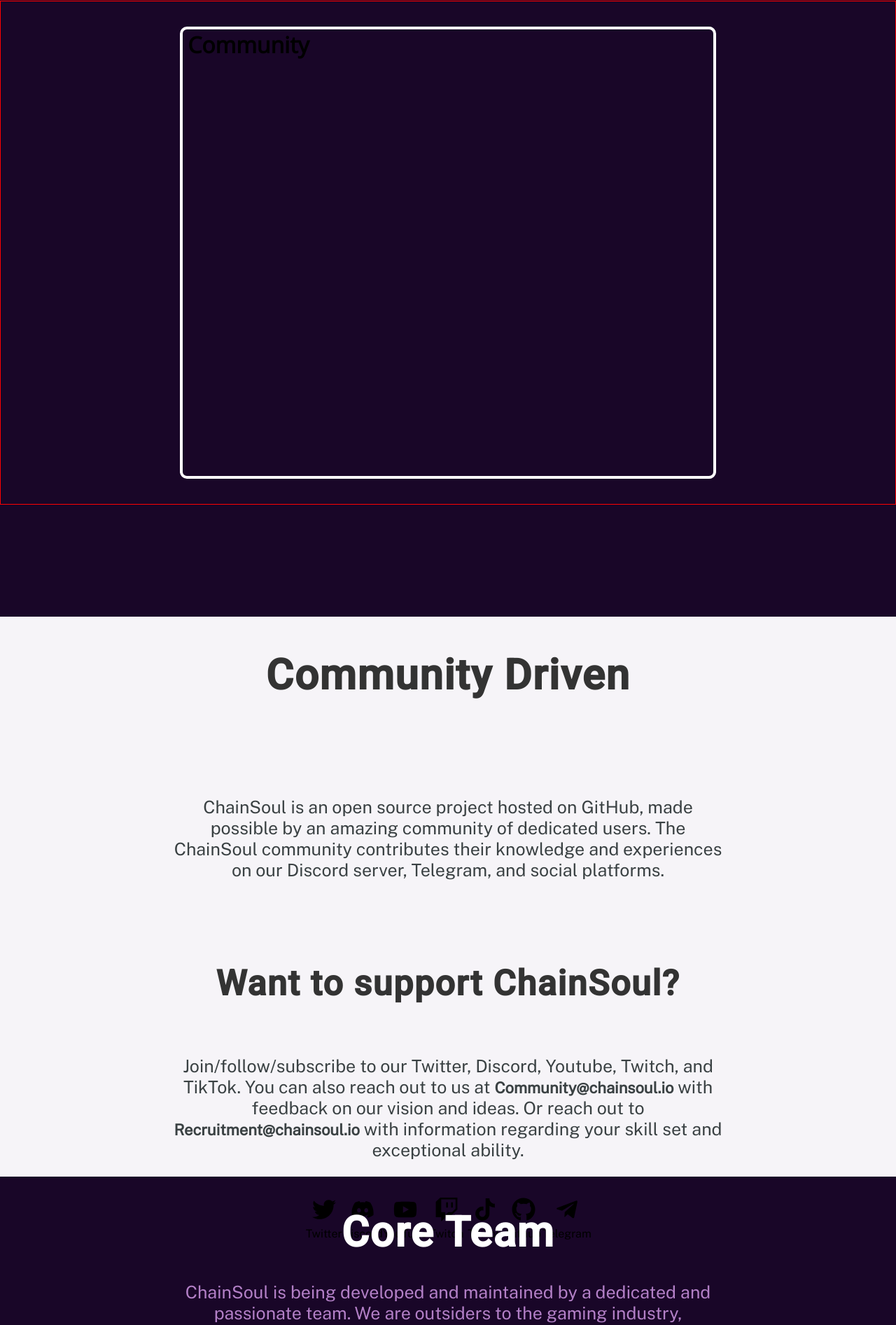
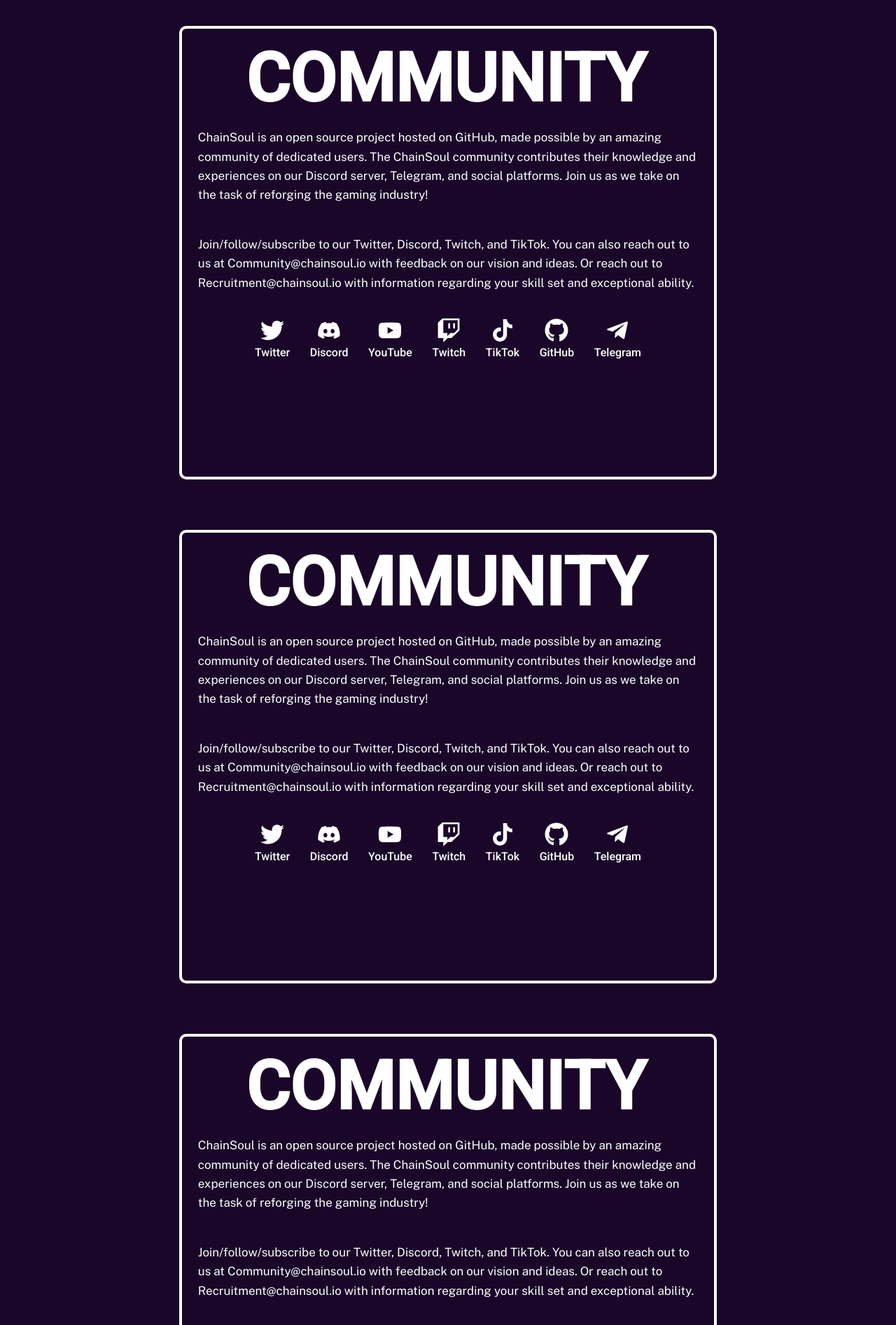
Before and after one commit to ChainSoul-Studio/Website, a Next.js app in the folder app/: page / in a window 1280 px wide. Shown: the part 849-2742 px from the top of the page at 70% size. Built offline with nearby package versions, Linux system fonts and the light colour scheme.

Commit message:
New Sections Updated, adding text contents later.

```diff
--- a/app/pages/index.js
+++ b/app/pages/index.js
@@ -66,68 +66,185 @@
         </div>
       </div>
       <div className={styles.features}>
-        {/* <div className={styles.featureItem}>
-          <div
-            className={styles.iconTitleContainer}
-            style={{
-              backgroundColor: "#0EBBF2",
-              borderTopLeftRadius: "6px",
-              borderBottomLeftRadius: "6px",
-            }}
-          >
-            <img className={styles.featureIcon} src="./identity.svg" />
-            <h1 className={styles.featureTitle}>Identity</h1>
-          </div>
-          <div className={styles.featureDescription}>
-            <p>
-              ChainSoul is a community of humans with dreams, born to live in a
-              more connected, virtual world. Dedicated, creative, dreamers—the
-              future excites us and we can’t stop building toward the virtual
-              universe of our dreams.
-            </p>
-          </div>
-        </div>
-        <div className={styles.featureItem}>
-          <div
-            className={styles.iconTitleContainer}
-            style={{
-              backgroundColor: "#8D44AB",
-            }}
-          >
-            <img className={styles.featureIcon} src="./mission.svg" />
-            <h1 className={styles.featureTitle}>Objective</h1>
-          </div>
-          <div className={styles.featureDescription}>
-            <p>
-            ChainSoul Studio is an community of outcasts attempting to make AAA-quality video games easy to create for the benefit of all gamers and game-creators.
-            </p>
-          </div>
-        </div>
-        <div className={styles.featureItem}>
-          <div
-            className={styles.iconTitleContainer}
-            style={{
-              backgroundColor: "#29B9A4",
-              borderTopRightRadius: "6px",
-              borderBottomRightRadius: "6px",
-            }}
-          >
-            <img className={styles.featureIcon} src="./satellite.svg" />
-            <h1 className={styles.featureTitle}>Join</h1>
-          </div>
-          <div className={styles.featureDescription}>
-            <p>
-            Join a global community of gamers and game-creators who are fed up with pay to win, waiting for releases, and being sold sub-quality games and software.
-            </p>
-          </div>
-        </div>
-      */}
       <div className={styles.featureContainer}>
         <div className={styles.featureTitle}>
           <h1>Community</h1>
         </div>
+        <div className={styles.featureDescriptions}>
+          <p>ChainSoul is an open source project hosted on GitHub, made possible by an amazing community of dedicated users. The ChainSoul community contributes their knowledge and experiences on our Discord server, Telegram, and social platforms. Join us as we take on the task of reforging the gaming industry!</p>
+          <br></br>
+          <br></br>
+          <p>Join/follow/subscribe to our Twitter, Discord, Twitch, and TikTok. You can also reach out to us at Community@chainsoul.io with feedback on our vision and ideas. Or reach out to Recruitment@chainsoul.io with information regarding your skill set and exceptional ability.</p>
+        </div>
+        <div className={styles.featureLinks}>
+          <div className={styles.featureIcons}>
+          <a href="/" passHref={true}>
+              <FaTwitter style={{ width: "34px", height: "34px" }} />
+            </a>
+            <span>Twitter</span>
+          </div>
+          <div className={styles.featureIcons}>
+          <a href="/" passHref={true}>
+              <FaDiscord style={{ width: "34px", height: "34px" }} />
+            </a>
+            <span>Discord</span>
+          </div>
+          <div className={styles.featureIcons}>
+          <a href="/" passHref={true}>
+              <FaYoutube style={{ width: "34px", height: "34px" }} />
+            </a>
+            <span>YouTube</span>
+          </div>
+          <div className={styles.featureIcons}>
+          <a href="/" passHref={true}>
+              <FaTwitch style={{ width: "34px", height: "34px" }} />
+            </a>
+            <span>Twitch</span>
+          </div>
+          <div className={styles.featureIcons}>
+          <a href="/" passHref={true}>
+              <IoLogoTiktok style={{ width: "34px", height: "34px" }} />
+            </a>
+            <span>TikTok</span>
+          </div>
+          <div className={styles.featureIcons}>
+          <a href="/" passHref={true}>
+              <FaGithub style={{ width: "34px", height: "34px" }} />
+            </a>
+            <span>GitHub</span>
+          </div>
+          <div className={styles.featureIcons}>
+          <a href="/" passHref={true}>
+              <FaTelegramPlane style={{ width: "34px", height: "34px" }} />
+            </a>
+            <span>Telegram</span>
+          </div>
+
+        </div>
       </div>
       </div>
+
+      <div className={styles.features}>
+      <div className={styles.featureContainer}>
+        <div className={styles.featureTitle}>
+          <h1>Community</h1>
+        </div>
+        <div className={styles.featureDescriptions}>
+          <p>ChainSoul is an open source project hosted on GitHub, made possible by an amazing community of dedicated users. The ChainSoul community contributes their knowledge and experiences on our Discord server, Telegram, and social platforms. Join us as we take on the task of reforging the gaming industry!</p>
+          <br></br>
+          <br></br>
+          <p>Join/follow/subscribe to our Twitter, Discord, Twitch, and TikTok. You can also reach out to us at Community@chainsoul.io with feedback on our vision and ideas. Or reach out to Recruitment@chainsoul.io with information regarding your skill set and exceptional ability.</p>
+        </div>
+        <div className={styles.featureLinks}>
+          <div className={styles.featureIcons}>
+          <a href="/" passHref={true}>
+              <FaTwitter style={{ width: "34px", height: "34px" }} />
+            </a>
+            <span>Twitter</span>
+          </div>
+          <div className={styles.featureIcons}>
+          <a href="/" passHref={true}>
+              <FaDiscord style={{ width: "34px", height: "34px" }} />
+            </a>
+            <span>Discord</span>
+          </div>
+          <div className={styles.featureIcons}>
+          <a href="/" passHref={true}>
+              <FaYoutube style={{ width: "34px", height: "34px" }} />
+            </a>
+            <span>YouTube</span>
+          </div>
+          <div className={styles.featureIcons}>
+          <a href="/" passHref={true}>
+              <FaTwitch style={{ width: "34px", height: "34px" }} />
+            </a>
+            <span>Twitch</span>
+          </div>
+          <div className={styles.featureIcons}>
+          <a href="/" passHref={true}>
+              <IoLogoTiktok style={{ width: "34px", height: "34px" }} />
+            </a>
+            <span>TikTok</span>
+          </div>
+          <div className={styles.featureIcons}>
+          <a href="/" passHref={true}>
+              <FaGithub style={{ width: "34px", height: "34px" }} />
+            </a>
+            <span>GitHub</span>
+          </div>
+          <div className={styles.featureIcons}>
+          <a href="/" passHref={true}>
+              <FaTelegramPlane style={{ width: "34px", height: "34px" }} />
+            </a>
+            <span>Telegram</span>
+          </div>
+
+        </div>
+      </div>
+      </div>
+
+      <div className={styles.features}>
+      <div className={styles.featureContainer}>
+        <div className={styles.featureTitle}>
+          <h1>Community</h1>
+        </div>
+        <div className={styles.featureDescriptions}>
+          <p>ChainSoul is an open source project hosted on GitHub, made possible by an amazing community of dedicated users. The ChainSoul community contributes their knowledge and experiences on our Discord server, Telegram, and social platforms. Join us as we take on the task of reforging the gaming industry!</p>
+          <br></br>
+          <br></br>
+          <p>Join/follow/subscribe to our Twitter, Discord, Twitch, and TikTok. You can also reach out to us at Community@chainsoul.io with feedback on our vision and ideas. Or reach out to Recruitment@chainsoul.io with information regarding your skill set and exceptional ability.</p>
+        </div>
+        <div className={styles.featureLinks}>
+          <div className={styles.featureIcons}>
+          <a href="/" passHref={true}>
+              <FaTwitter style={{ width: "34px", height: "34px" }} />
+            </a>
+            <span>Twitter</span>
+          </div>
+          <div className={styles.featureIcons}>
+          <a href="/" passHref={true}>
+              <FaDiscord style={{ width: "34px", height: "34px" }} />
+            </a>
+            <span>Discord</span>
+          </div>
+          <div className={styles.featureIcons}>
+          <a href="/" passHref={true}>
+              <FaYoutube style={{ width: "34px", height: "34px" }} />
+            </a>
+            <span>YouTube</span>
+          </div>
+          <div className={styles.featureIcons}>
+          <a href="/" passHref={true}>
+              <FaTwitch style={{ width: "34px", height: "34px" }} />
+            </a>
+            <span>Twitch</span>
+          </div>
+          <div className={styles.featureIcons}>
+          <a href="/" passHref={true}>
+              <IoLogoTiktok style={{ width: "34px", height: "34px" }} />
+            </a>
+            <span>TikTok</span>
+          </div>
+          <div className={styles.featureIcons}>
+          <a href="/" passHref={true}>
+              <FaGithub style={{ width: "34px", height: "34px" }} />
+            </a>
+            <span>GitHub</span>
+          </div>
+          <div className={styles.featureIcons}>
+          <a href="/" passHref={true}>
+              <FaTelegramPlane style={{ width: "34px", height: "34px" }} />
+            </a>
+            <span>Telegram</span>
+          </div>
+
+        </div>
+      </div>
+      </div>
+
+
+
+
       <div className={styles.spacer}></div>
 
       <div className={styles.community}>
--- a/app/styles/Home.module.css
+++ b/app/styles/Home.module.css
@@ -45,7 +45,6 @@
   justify-content: center;
   align-items: center;
   background-color: #190628;
-  border: 1px solid red;
 }
 
 .featureContainer {
@@ -59,7 +58,55 @@
 }
 
 .featureTitle {
-  padding-left: 1%;
+
+}
+
+.featureTitle h1 {
+  color: #fff;
+  text-transform: uppercase;
+  font-weight: 900;
+  font-size: 6rem;
+  letter-spacing: 0px;
+  margin: 2%;
+  margin-left: 12%;
+  font-family: 'Roboto', sans-serif;
+}
+
+.featureDescriptions {
+  margin-left: 3%;
+  margin-right: 3%;
+}
+
+.featureDescriptions p {
+  color: #fff;
+  font-family: 'Public Sans', sans-serif;
+  font-size: 17px;
+  line-height: 1.6;
+}
+
+.featureLinks {
+  display: flex;
+  justify-content: center;
+  align-items: center;
+  margin: 3%;
+  margin-top: 4%;
+}
+
+.featureIcons {
+  color: #fff;
+  display: flex;
+  justify-content: center;
+  align-items: center;
+  flex-direction: column;
+  padding: 1%;
+  margin-left: 1%;
+  margin-right: 1%;
+}
+
+.featureIcons span {
+  font-size: 16px;
+  font-family: 'Roboto', sans-serif;
+  text-align: center;
 }
 
 /* .featureItem {
```
